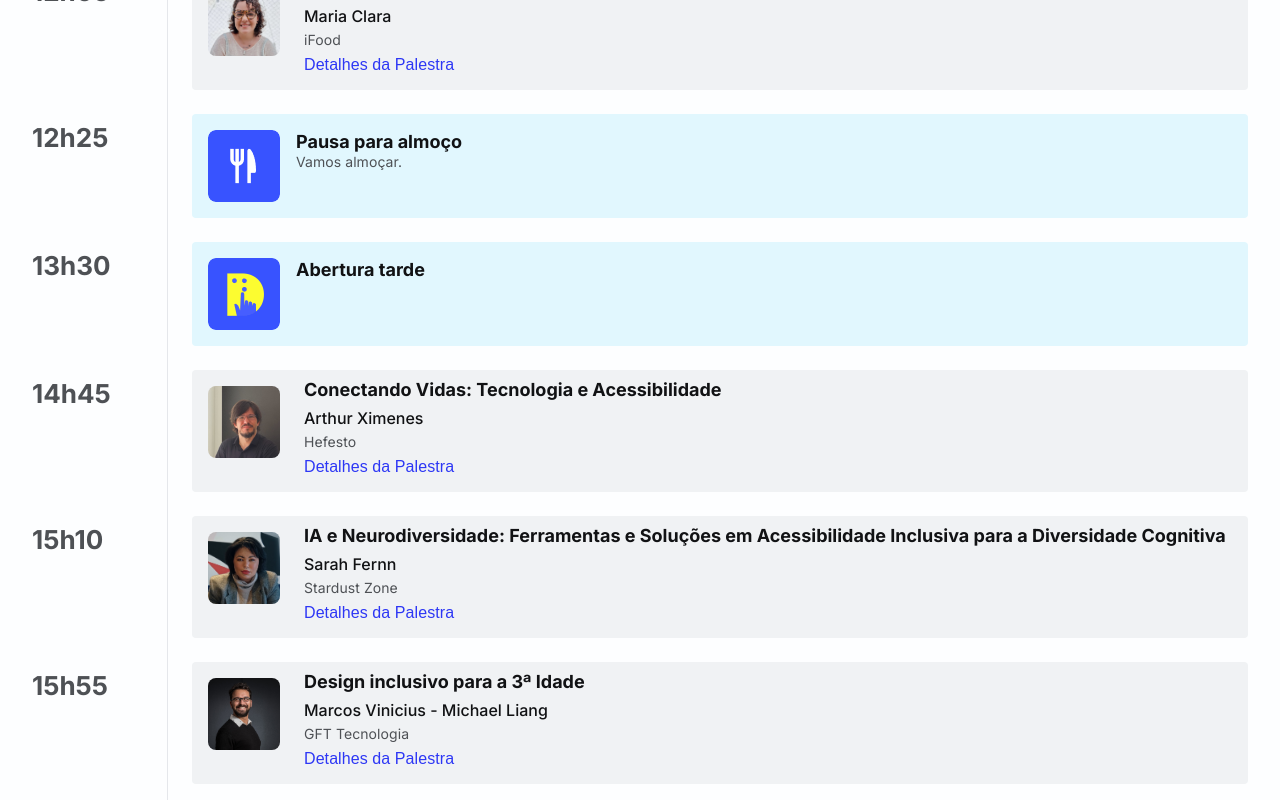
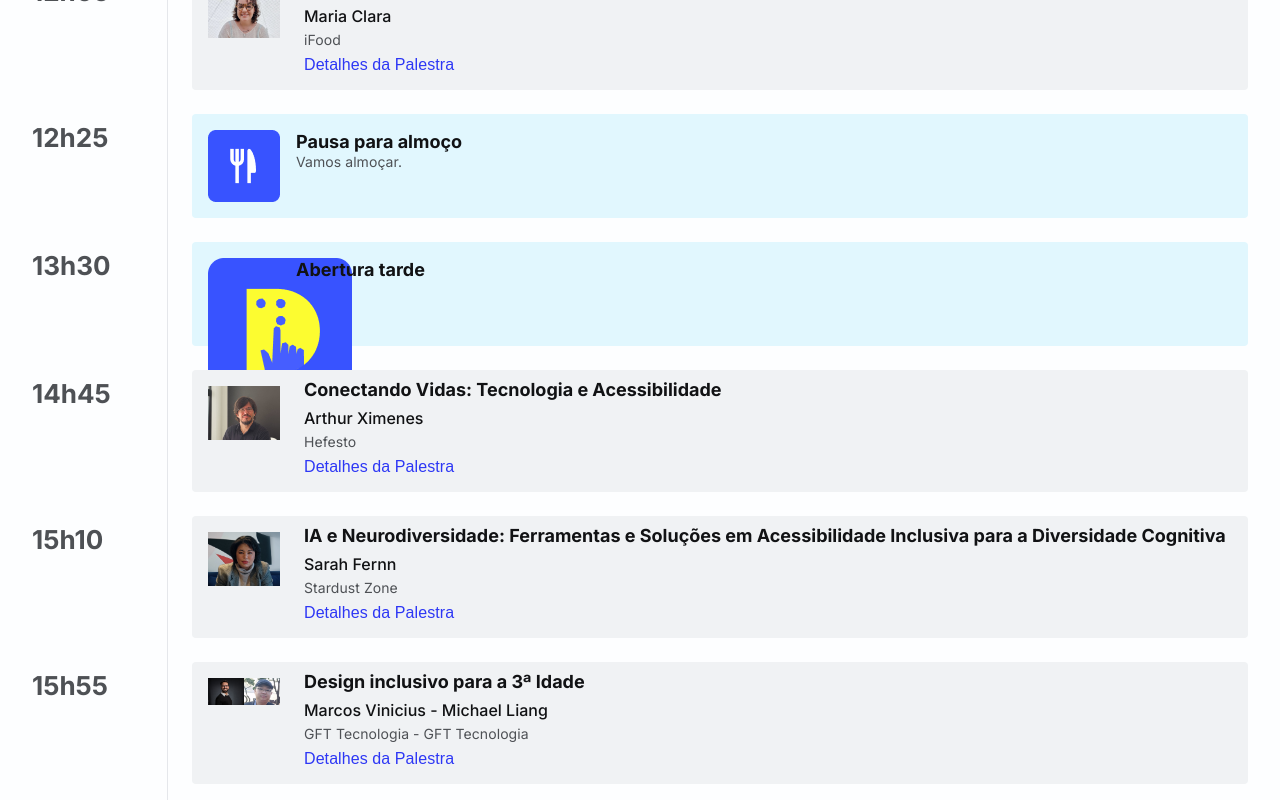
Before and after one commit to acessibilidadebb/a11yday, a React (Vite) app: page / in a window 1280 px wide. Shown: the part 1780-2580 px from the top of the page. Built offline with nearby package versions, Linux system fonts and the light colour scheme.

Commit message:
Added company in Michael Liang

```diff
--- a/src/sections/schedule/components/scheduleItem.tsx
+++ b/src/sections/schedule/components/scheduleItem.tsx
@@ -1,21 +1,13 @@
 import { useContext, useEffect, useState } from 'react'
-import { ScheduleItemProps } from '../types'
+import { ScheduleCardImageProps, ScheduleItemProps } from '../types'
 import { Details } from './details'
 import { SpeakersTitle } from './speakersTitle'
 import './scheduleitem.scss'
 import { GlobalContext } from '../../../contexts/globalContext'
+import ScheduleCardImage from './scheduleCardImage'
 
 export function ScheduleItem(props: ScheduleItemProps) {
-  const {
-    time,
-    image,
-    imageAlt,
-    imageAriaHidden,
-    title,
-    subtitle,
-    speakers,
-    details,
-  } = props
+  const { time, title, subtitle, speakers, details } = props
   const { isModalOpen, setModalOpen } = useContext(GlobalContext)
   const [showDetails, setShowDetails] = useState(false)
 
@@ -31,16 +23,48 @@ export function ScheduleItem(props: ScheduleItemProps) {
     setShowDetails(true)
     setModalOpen(true)
   }
-
+  const ScheduleCardImage = ({
+    speakers,
+    image,
+    imageAlt,
+    imageAriaHidden,
+  }: ScheduleCardImageProps) => {
     const getAltText = () => {
       let altText = ''
       if (speakers.length) {
-      altText = 'Foto de ' + speakers.map((speaker) => speaker.nome).join(', ')
+        altText =
+          'Foto de ' + speakers.map((speaker) => speaker.nome).join(', ')
       } else {
         altText = imageAlt ?? ''
       }
       return altText
     }
+    return (
+      <div className="schedule-card-image">
+        {speakers.length ? (
+          speakers.map((speaker, index) => {
+            console.log(speaker, index)
+            return (
+              <img
+                key={`speakerCardImage${index}`}
+                style={{ width: `${100 / speakers.length}%` }}
+                aria-hidden={`${!!imageAriaHidden}`}
+                src={`${import.meta.env.BASE_URL}palestrantes/${speaker.image}`}
+                alt={getAltText()}
+              />
+            )
+          })
+        ) : (
+          <img
+            aria-hidden={`${!!imageAriaHidden}`}
+            src={`${import.meta.env.BASE_URL}${image}`}
+            alt={getAltText()}
+          />
+        )}
+      </div>
+    )
+  }
+
   return (
     <article className="schedule-item">
       <div className="schedule-time">
@@ -53,14 +77,7 @@ export function ScheduleItem(props: ScheduleItemProps) {
             : 'bg-lightblue'
         }`}
       >
-        <img
-          aria-hidden={`${!!imageAriaHidden}`}
-          className="schedule-card-image"
-          src={`${import.meta.env.BASE_URL}${
-            speakers.length ? `palestrantes/${speakers[0].image}` : image
-          }`}
-          alt={getAltText()}
-        />
+        <ScheduleCardImage {...props} />
         <h3 className="title">{title}</h3>
         <SpeakersTitle speakers={speakers} />
         {subtitle && <h4 className="subtitle">{subtitle}</h4>}
@@ -75,11 +92,7 @@ export function ScheduleItem(props: ScheduleItemProps) {
         )}
       </div>
       {!!speakers.length && (
-        <Details
-          isOpen={showDetails}
-          setIsOpen={setShowDetails}
-          {...props}
-        />
+        <Details isOpen={showDetails} setIsOpen={setShowDetails} {...props} />
       )}
     </article>
   )
--- a/src/sections/schedule/scheduleData.json
+++ b/src/sections/schedule/scheduleData.json
@@ -140,7 +140,7 @@
       {
         "image": "michael-liang.jpeg",
         "nome": "Michael Liang",
-        "empresa": ""
+        "empresa": "GFT Tecnologia"
       }
     ],
     "details": "Detalhes da Palestra"
```
Lines whose indentation alone changed are shown as unchanged.
